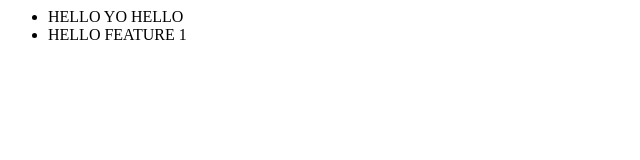
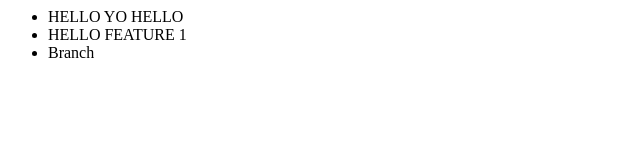
Before and after one commit to deepakbisht/newGittest, a plain HTML site: page index.html in a window 1280 px wide. Shown: the full height of the page, 0-640 px from the left. Drawn offline with Linux system fonts and the light colour scheme.

Commit message:
added news

```diff
--- a/index.html
+++ b/index.html
@@ -1 +1 @@
-<ul><li>HELLO YO HELLO</li><li>HELLO FEATURE 1</li></ul>
+<ul><li>HELLO YO HELLO</li><li>HELLO FEATURE 1</li><li>Branch</li></ul>
```
